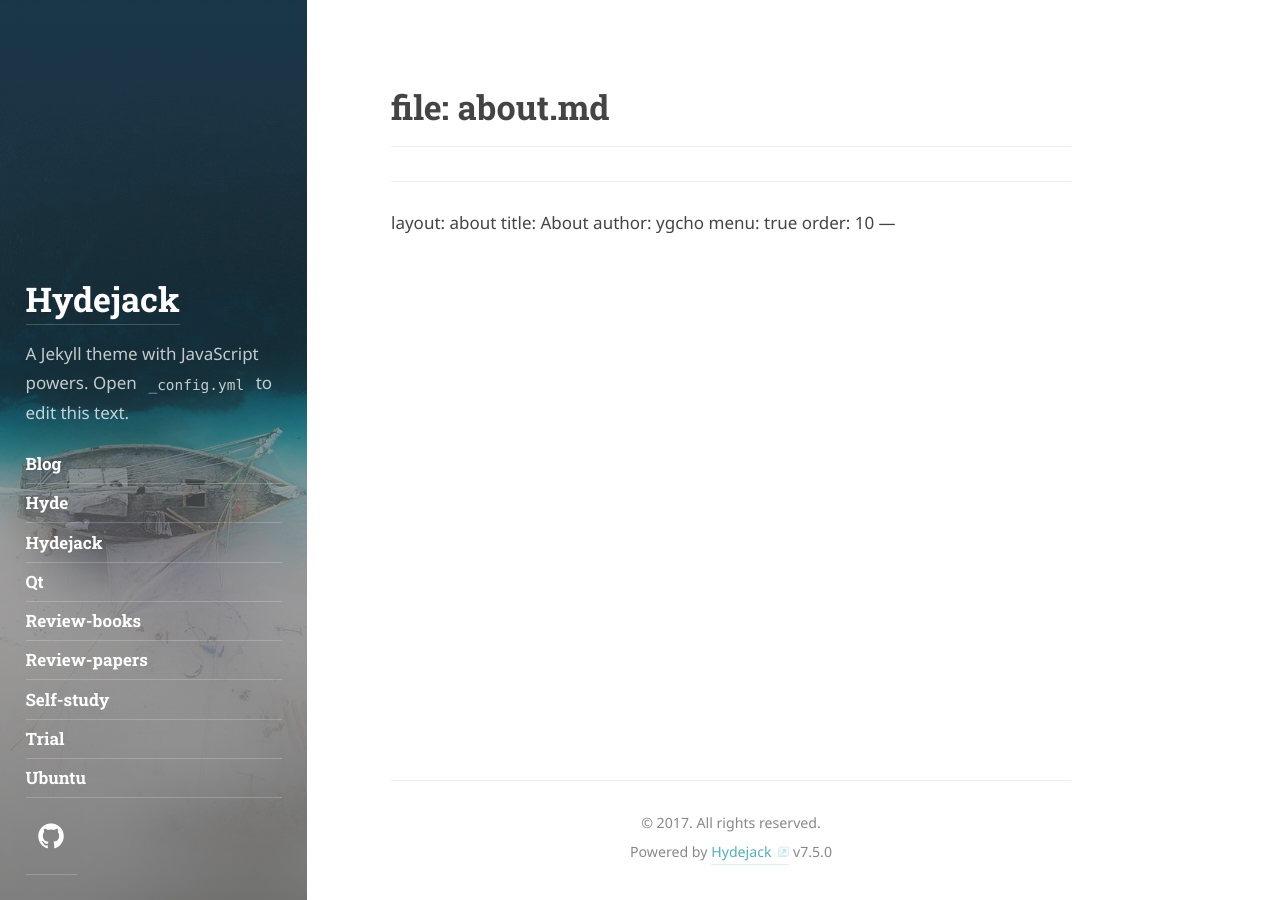
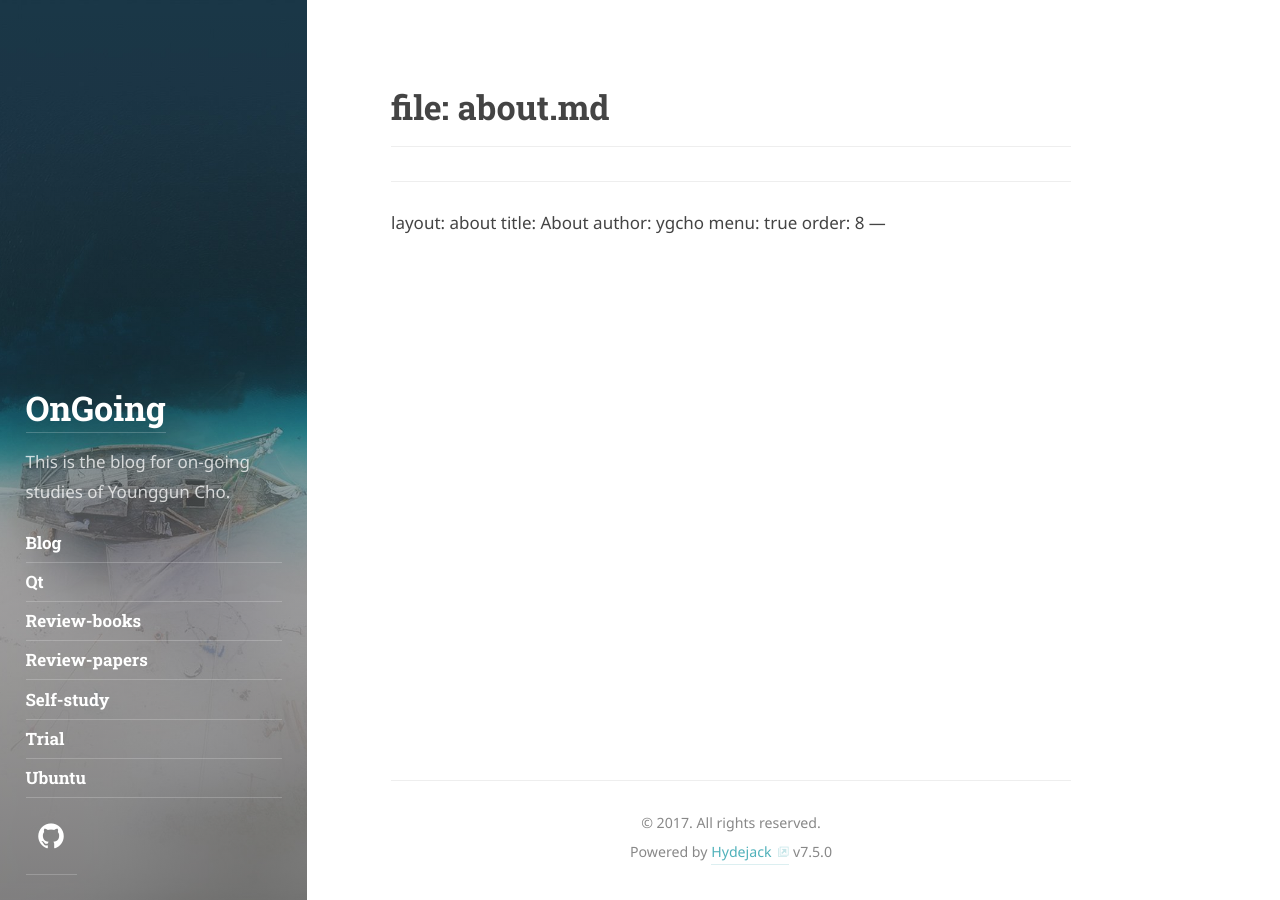
Before and after one commit to youngguncho/youngguncho.github.io, a Jekyll site: the page built from about.md, in a window 1280 px wide. Built offline with Jekyll 4.4.1, drawn with Linux system fonts in a browser that asks for light colours; some web fonts are replaced; our own code applies the rules of GitHub Pages for plain Markdown files.

Commit message:
working on new theme

```diff
--- a/_config.yml
+++ b/_config.yml
@@ -22,19 +22,16 @@ baseurl:               ''
 lang:                  en
 
 # The title of your blog. Used in the sidebar and the browser tab.
-title:                 Hydejack
+title:                 OnGoing
 
 # A short description (~150 chars) of the page used for the meta description tag.
 # Can use markdown, but no more than one paragraph (enforced by `>`)
 description:           >
-  A Jekyll theme with JavaScript powers. "Best Theme by a Mile".
-  Combines the best of static sites and modern web apps.
-  Open `_config.yml` to edit this text.
+  This is the blog for on-going studies of Younggun Cho.
 
 # A shorter description for the sidebar.
 tagline:               >
-  A Jekyll theme with JavaScript powers.
-  Open `_config.yml` to edit this text.
+  This is the blog for on-going studies of Younggun Cho.
 
 # A list of keywords for your blog
 keywords:              []
@@ -47,7 +44,7 @@ logo:                  /assets/icons/icon.png
 author:
   name:                Younggun Cho
   email:               yg.b.cho@gmail.com
-  picture:             /assets/author/yg_deep_dream.jpg
+  picture:             /image/about/Wall_e_and_eve_128.png
   # Used by `jekyll-seo-tag`:
   github:             youngguncho
 
--- a/_data/authors.yml
+++ b/_data/authors.yml
@@ -12,10 +12,10 @@ ygcho:
 
   # This photo will be used in the about section
   picture:
-    path:            /assets/author/yg_deep_dream
+    path:            /image/about/Wall_e_and_eve_128.png
     # srcset is optional, but can be used to provide higher res versions for retina displays
     srcset:
-      1x:
+      1x:  /image/about/Wall_e_and_eve.png
       2x:
 
   # Social media icons in sidebar
--- a/about.md
+++ b/about.md
@@ -4,5 +4,5 @@ layout: about
 title:  About
 author: ygcho
 menu: true
-order: 10
+order: 8
 ---
```
Also changed, not shown: _featured_tags/hyde.md (deleted, +0 -9 lines), _featured_tags/hydejack.md (deleted, +0 -12 lines), _posts/Trial/2017-04-11-Colab-setup.md (+1 -0 lines), image/about/Wall_e_and_eve_128.png (added).
